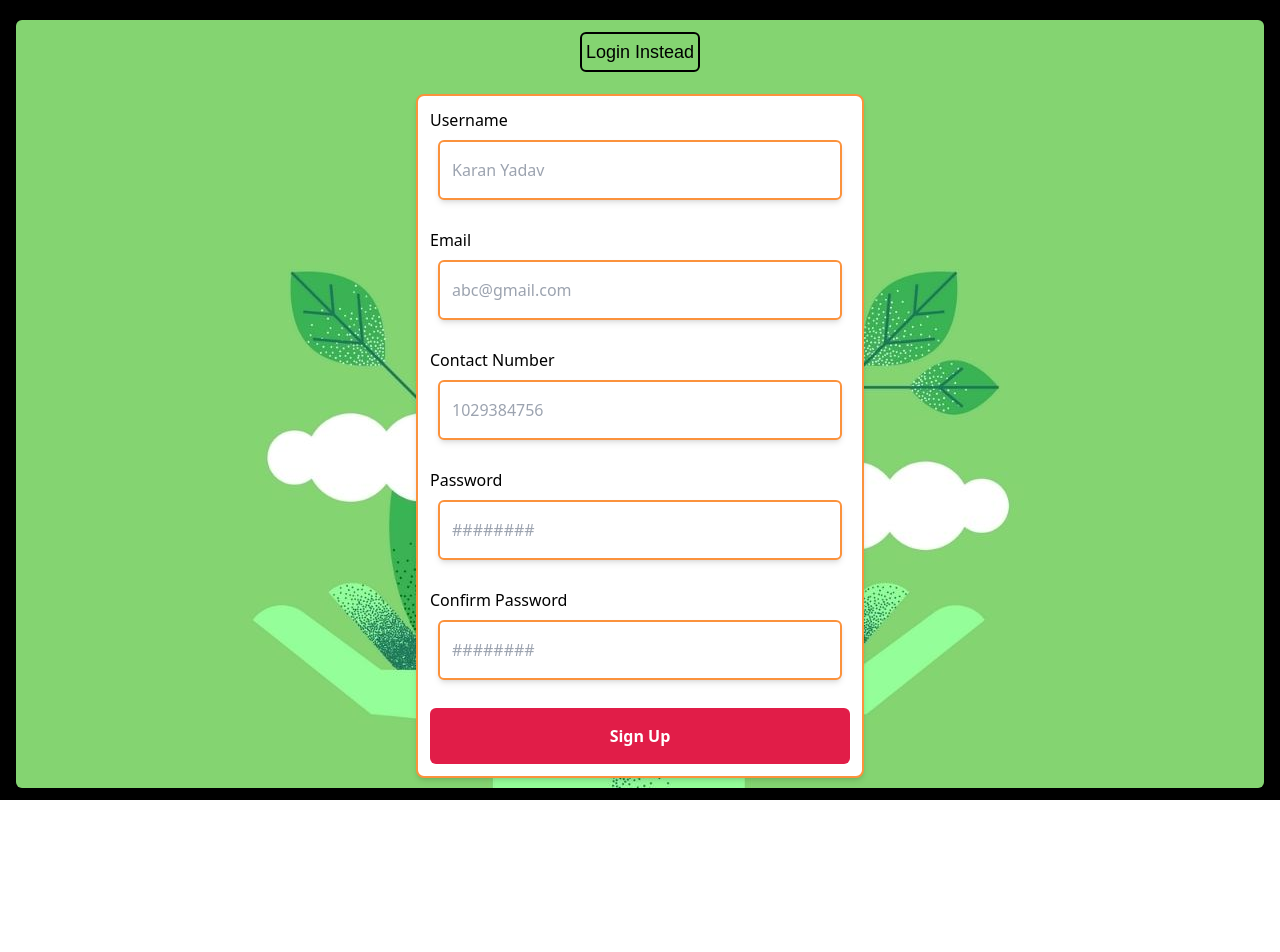
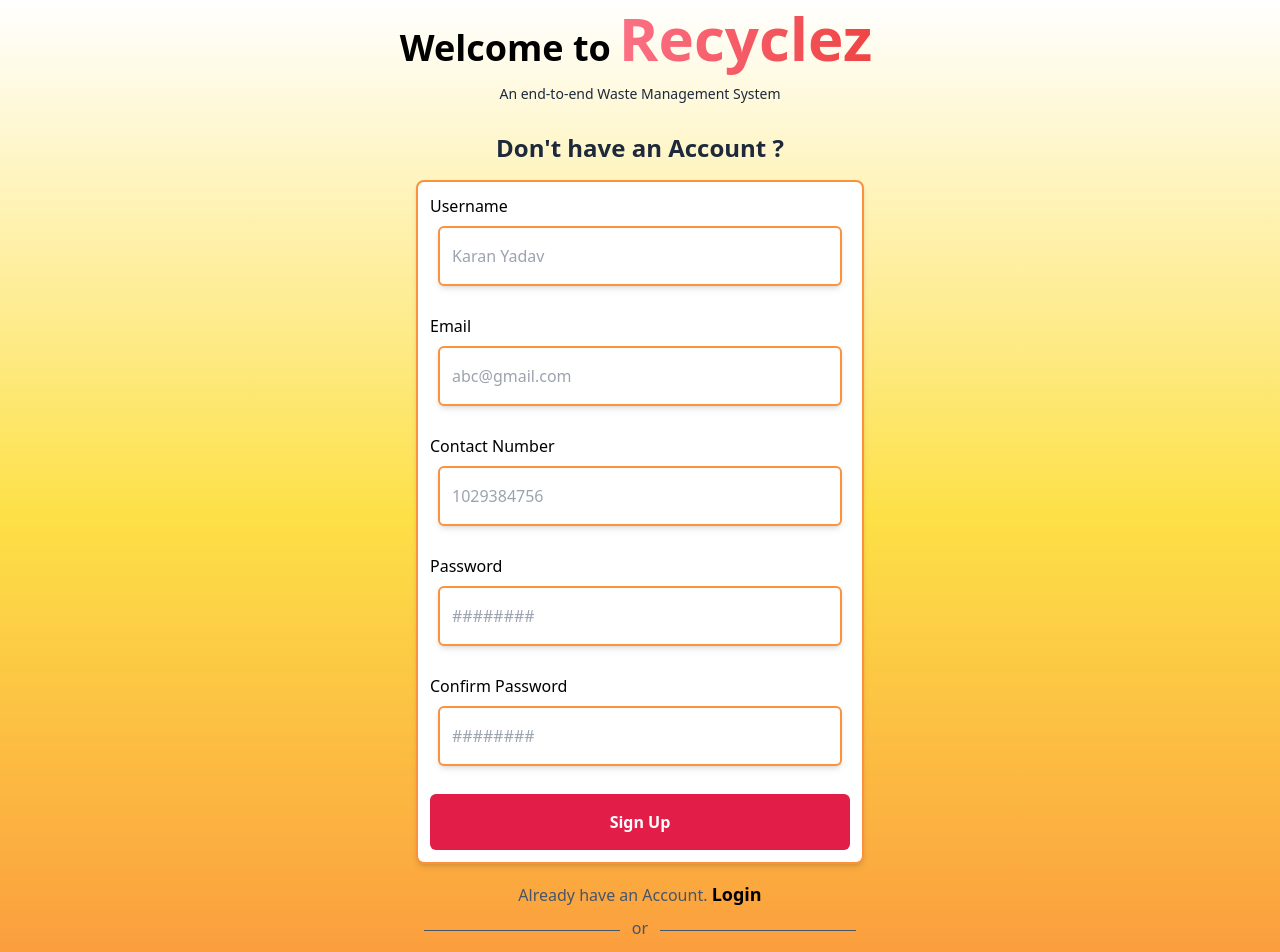
Before and after one commit to krishna4040/Recyclez, a React (Vite) app: page / in a window 1280 px wide. Shown: the top 952 px of the page. Before the commit the page ends 800 px from the top, so only its background shows below. Built offline with nearby package versions, Linux system fonts and the light colour scheme; what @sira-ui/tailwind would draw is missing.

Commit message:
changes in auth page

```diff
--- a/package.json
+++ b/package.json
@@ -18,6 +18,7 @@
     "react-dom": "^18.2.0",
     "react-hook-form": "^7.47.0",
     "react-hot-toast": "^2.4.1",
+    "react-icons": "^4.12.0",
     "react-redux": "^8.1.3",
     "react-router-dom": "^6.17.0"
   },
--- a/src/Sections/Auth.jsx
+++ b/src/Sections/Auth.jsx
@@ -1,30 +1,73 @@
 import { useState } from "react";
-import BG_IMG from "../assets/bg2.jpg";
-import Login from '../components/Auth/Login'
-import Signup from '../components/Auth/Signup'
+import Login from "../components/Auth/Login";
+import Signup from "../components/Auth/Signup";
+import OAuth from "../components/Auth/OAuth";
 
 const Auth = () => {
   const [signupstatus, setSignupstatus] = useState(true);
 
   return (
     <>
-      <section className="w-full h-screen bg-[#000000] p-4">
-        <div className="w-full h-full bg-white bg-no-repeat bg-cover rounded-md" style={{ background: `url(${BG_IMG})` }}>
-          <div>
-            <div className="flex flex-row items-center justify-center p-1 m-1">
-              <button
-                className="p-1 m-2 text-lg text-black capitalize border-2 border-black border-solid rounded-md font-montserrat"
-                onClick={() => {
-                  setSignupstatus(!signupstatus);
-                }}
-              >
-                {signupstatus ? (<p>Login instead</p>) : (<p>Signup instead</p>)}
-              </button>
-            </div>
-            <div className="w-full h-[85vh] mt-3 p-1 flex items-center justify-center flex-col">
-              {signupstatus ? <Signup setSignupstatus={setSignupstatus} /> : <Login />}
-            </div>
+      <section className="w-full min-h-screen bg-gradient-to-b from-white via-yellow-300 to-orange-400 flex flex-col items-center">
+        <div className="flex flex-col items-center justify-between">
+          <h1 className="font-bold text-4xl m-2 text-black">
+            Welcome to
+            <span className="font-bold bg-gradient-to-r from-rose-400 to-red-500 text-transparent bg-clip-text text-6xl capitalize mx-2">
+              Recyclez
+            </span>
+          </h1>
+          <h2 className="text-sm m-2 text-slate-800 font-light">
+            An end-to-end Waste Management System
+          </h2>
+        </div>
+        <div className="m-3 w-full flex flex-col items-center">
+          {signupstatus ? (
+            <>
+              <h3 className="text-2xl font-black text-slate-800 m-2">
+                Don{`'`}t have an Account ?
+              </h3>
+              <Signup />
+              <p className="font-light text-base text-slate-600 m-2">
+                Already have an Account.{" "}
+                <span
+                  className="text-black font-black cursor-pointer hover:underline text-lg"
+                  onClick={() => {
+                    setSignupstatus((prev) => !prev);
+                  }}
+                >
+                  Login
+                </span>
+              </p>
+            </>
+          ) : (
+            <>
+              <h3 className="text-2xl font-black text-slate-800 m-2">
+                Already have an Account.
+              </h3>
+              <Login />
+              <p className="font-light text-base text-slate-600 m-2">
+                Don{`'`}t have an Account ?{" "}
+                <span
+                  className="text-black font-black cursor-pointer hover:underline text-lg"
+                  onClick={() => {
+                    setSignupstatus((prev) => !prev);
+                  }}
+                >
+                  Sign Up
+                </span>
+              </p>
+            </>
+          )}
+          <div className="w-full flex flex-row items-center justify-between max-w-md">
+            <span className="w-full h-[0.51px] bg-slate-600 mx-2"></span>
+            <span className="text-base text-slate-600 font-light mx-1 mb-1">
+              or
+            </span>
+            <span className="w-full h-[0.51px] bg-slate-600 mx-2"></span>
           </div>
+        </div>
+        <div className="flex flex-col">
+          <OAuth />
         </div>
       </section>
     </>
--- a/src/components/Auth/BtnWrapper.jsx
+++ /dev/null
@@ -1,7 +0,0 @@
-export const BtnWrapper = (value) => {
-    return (
-        <button className="w-[290px] h-auto p-2 m-1 rounded-sm border-2 border-solid border-[#447908] bg-[#447908] text-white font-roboto capitalize text-xl md:bg-black md:border-black animate-pulse">
-            {value}
-        </button>
-    );
-};
--- a/src/components/Auth/Inputwrapper.jsx
+++ /dev/null
@@ -1,15 +0,0 @@
-export const InputWrapper = (value, type, defaultVal = "", func) => {
-    return (
-        <input
-            type={type}
-            name={value}
-            value={defaultVal}
-            onChange={(e) => {
-                func(e.target.value);
-            }}
-            className="w-[300px] input solid success placeholder:text-black"
-            placeholder={value}
-            autoComplete="off"
-        />
-    );
-};
```
Also changed, not shown: 1 other file (tests, documents, lock files or other folders).
